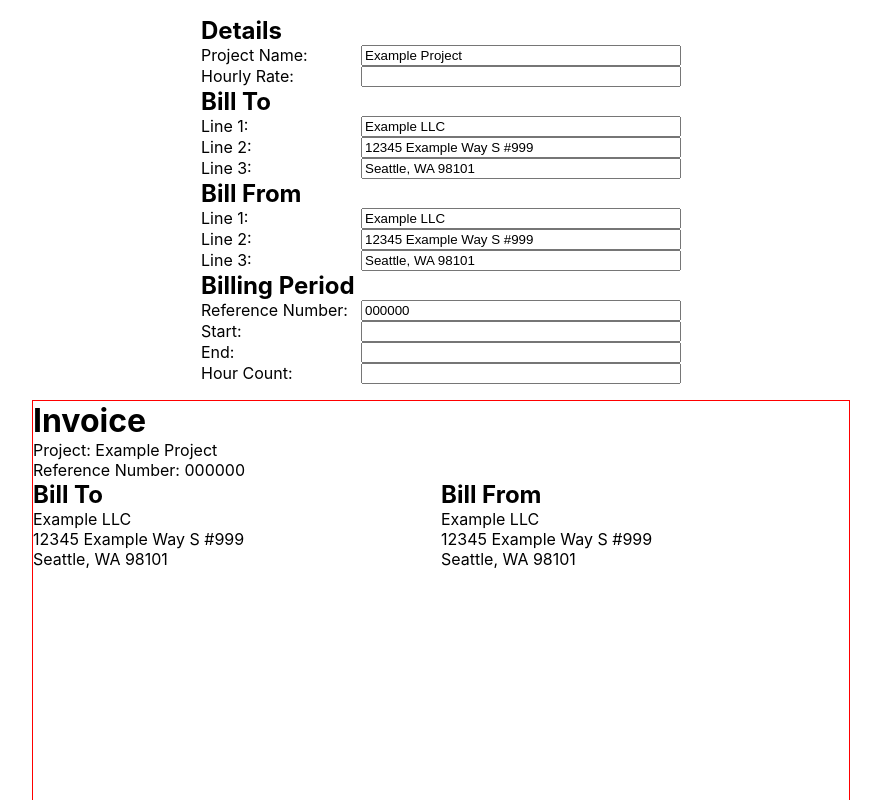
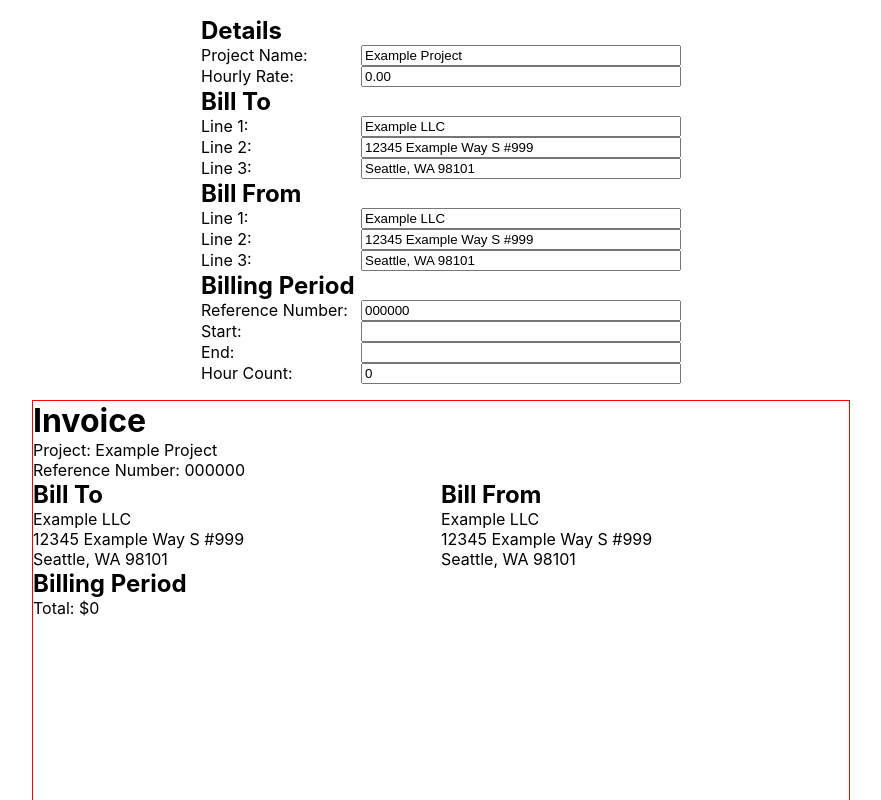
Before and after one commit to arctair/invoicer, a React (Create React App) app in the folder webapp/: page / in a window 1280 px wide. Shown: the top 800 px of the page, without its empty margins (199-1080 px from the left). Built offline with nearby package versions, Linux system fonts and the light colour scheme.

Commit message:
wire up hourly rate, hour count and total

```diff
--- a/webapp/src/Form.tsx
+++ b/webapp/src/Form.tsx
@@ -21,7 +21,11 @@ export default function Form() {
           onChange={(e) => methods.setProjectName(e.target.value)}
         />
         <Label htmlFor="hourlyRate">Hourly Rate:</Label>
-        <input name="hourlyRate" />
+        <input
+          name="hourlyRate"
+          value={invoice.hourlyRateAsString}
+          onChange={(e) => methods.setHourlyRate(e.target.value)}
+        />
       </>
       <>
         <Header>Bill To</Header>
@@ -78,7 +82,11 @@ export default function Form() {
         <Label htmlFor="billingPeriodEnd">End:</Label>
         <input name="billingPeriodEnd" />
         <Label htmlFor="hourlyRate">Hour Count:</Label>
-        <input name="hourCount" />
+        <input
+          name="hourCount"
+          value={invoice.hourCountAsString}
+          onChange={(e) => methods.setHourCount(e.target.value)}
+        />
       </>
     </div>
   )
--- a/webapp/src/Invoice.tsx
+++ b/webapp/src/Invoice.tsx
@@ -2,6 +2,8 @@ import React, { useContext } from 'react'
 
 export default interface Invoice {
   projectName: string
+  hourlyRate: number
+  hourlyRateAsString: string
   billFromLineOne: string
   billFromLineTwo: string
   billFromLineThree: string
@@ -9,6 +11,8 @@ export default interface Invoice {
   billToLineThree: string
   billToLineOne: string
   referenceNumber: string
+  hourCount: number
+  hourCountAsString: string
 }
 
 const errMissingProvider = 'invoice context provider is not available'
@@ -18,41 +22,52 @@ const throwErrMissingProvider = () => {
 const context = React.createContext<{
   invoice: Invoice
   methods: {
-    setReferenceNumber: React.Dispatch<string>
     setProjectName: React.Dispatch<string>
+    setHourlyRate: React.Dispatch<string>
     setBillFromLineOne(value: string): void
     setBillFromLineTwo(value: string): void
     setBillFromLineThree(value: string): void
     setBillToLineOne: React.Dispatch<string>
     setBillToLineTwo: React.Dispatch<string>
     setBillToLineThree: React.Dispatch<string>
+    setReferenceNumber: React.Dispatch<string>
+    setHourCount: React.Dispatch<string>
   }
 }>({
   invoice: {
-    referenceNumber: errMissingProvider,
     projectName: errMissingProvider,
+    hourlyRate: 0,
+    hourlyRateAsString: '0.00',
     billToLineOne: errMissingProvider,
     billToLineTwo: errMissingProvider,
     billToLineThree: errMissingProvider,
     billFromLineOne: errMissingProvider,
     billFromLineTwo: errMissingProvider,
     billFromLineThree: errMissingProvider,
+    referenceNumber: errMissingProvider,
+    hourCount: 0,
+    hourCountAsString: '0',
   },
   methods: {
-    setReferenceNumber: throwErrMissingProvider,
     setProjectName: throwErrMissingProvider,
+    setHourlyRate: throwErrMissingProvider,
     setBillToLineOne: throwErrMissingProvider,
     setBillToLineTwo: throwErrMissingProvider,
     setBillToLineThree: throwErrMissingProvider,
     setBillFromLineOne: throwErrMissingProvider,
     setBillFromLineTwo: throwErrMissingProvider,
     setBillFromLineThree: throwErrMissingProvider,
+    setReferenceNumber: throwErrMissingProvider,
+    setHourCount: throwErrMissingProvider,
   },
 })
 
 export function InvoiceProvider(props: React.PropsWithChildren) {
-  const [referenceNumber, setReferenceNumber] = React.useState('000000')
   const [projectName, setProjectName] = React.useState('Example Project')
+  const [hourlyRateAsString, setHourlyRateAsString] = React.useState(
+    '0.00',
+  )
+  const [hourlyRate, setHourlyRate] = React.useState(0)
   const [billToLineOne, setBillToLineOne] = React.useState('Example LLC')
   const [billToLineTwo, setBillToLineTwo] = React.useState(
     '12345 Example Way S #999',
@@ -69,28 +84,43 @@ export function InvoiceProvider(props: React.PropsWithChildren) {
   const [billFromLineThree, setBillFromLineThree] = React.useState(
     'Seattle, WA 98101',
   )
+  const [referenceNumber, setReferenceNumber] = React.useState('000000')
+  const [hourCount, setHourCount] = React.useState(0)
+  const [hourCountAsString, setHourCountAsString] = React.useState('0')
   return (
     <context.Provider
       value={{
         invoice: {
-          referenceNumber,
           projectName,
+          hourlyRate,
+          hourlyRateAsString,
           billToLineOne,
           billToLineTwo,
           billToLineThree,
           billFromLineOne,
           billFromLineTwo,
           billFromLineThree,
+          referenceNumber,
+          hourCount,
+          hourCountAsString,
         },
         methods: {
-          setReferenceNumber,
           setProjectName,
+          setHourlyRate: (s) => {
+            setHourlyRateAsString(s)
+            setHourlyRate(parseFloat(s))
+          },
           setBillToLineOne,
           setBillToLineTwo,
           setBillToLineThree,
           setBillFromLineOne,
           setBillFromLineTwo,
           setBillFromLineThree,
+          setReferenceNumber,
+          setHourCount: (s) => {
+            setHourCountAsString(s)
+            setHourCount(parseFloat(s))
+          },
         },
       }}
       {...props}
--- a/webapp/src/InvoicePreview.tsx
+++ b/webapp/src/InvoicePreview.tsx
@@ -28,6 +28,8 @@ export default function InvoicePreview() {
           <div>{invoice.billFromLineThree}</div>
         </div>
       </div>
+      <h2>Billing Period</h2>
+      Total: ${invoice.hourCount * invoice.hourlyRate}
     </div>
   )
 }
```
